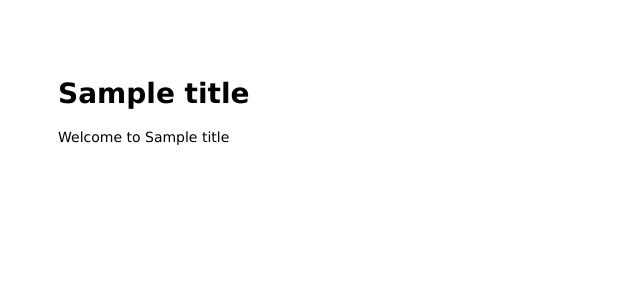
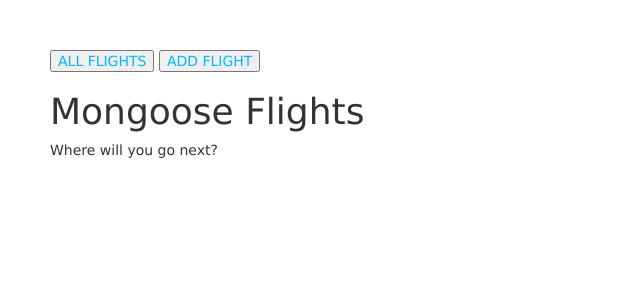
Before and after one commit to tiffbouchard/mongoose-flights, a Node server app: template views/index.ejs in a window 1280 px wide. Shown: the top 300 px of the page, without its empty margins (0-640 px from the left). Run offline with Node 20, Linux system fonts and the light colour scheme; the template is opened without the code that fills it: most values are stand-ins (such as "Sample title", 1, 10 or a date in 2020); some libraries are stand-ins or nearby versions.

Commit message:
Add bootstrap change views

```diff
--- a/routes/index.js
+++ b/routes/index.js
@@ -3,7 +3,7 @@ var router = express.Router();
 
 /* GET home page. */
 router.get('/', function(req, res, next) {
-  res.redirect('/flights');
+  res.render('index', { title: 'Mongoose Flights' });
 });
 
 module.exports = router;
--- a/views/flights/index.ejs
+++ b/views/flights/index.ejs
@@ -1,5 +1,3 @@
 <%- include('./partials/header') %>
-    <h1>Mongoose Flights</h1>
-  </body>
-</html>
+
 <%- include('./partials/footer') %>
--- a/views/index.ejs
+++ b/views/index.ejs
@@ -1,11 +1,6 @@
-<!DOCTYPE html>
-<html>
-  <head>
-    <title><%= title %></title>
-    <link rel='stylesheet' href='/stylesheets/style.css' />
-  </head>
-  <body>
-    <h1><%= title %></h1>
-    <p>Welcome to <%= title %></p>
+<%- include('./partials/header') %>
+<h1>Mongoose Flights</h1>
+    <p>Where will you go next?</p>
   </body>
 </html>
+<%- include('./partials/footer') %>
--- a/views/partials/header.ejs
+++ b/views/partials/header.ejs
@@ -1,8 +1,9 @@
 <!DOCTYPE html>
 <html>
   <head>
-    <title>Mongoose Flights</title>
+    <title><%= title %></title>
+    <link rel="stylesheet" href="https://maxcdn.bootstrapcdn.com/bootstrap/3.3.7/css/bootstrap.min.css" integrity="sha384-BVYiiSIFeK1dGmJRAkycuHAHRg32OmUcww7on3RYdg4Va+PmSTsz/K68vbdEjh4u" crossorigin="anonymous">
     <link rel='stylesheet' href='/stylesheets/style.css' />
   </head>
   <body>
-    <a href="/flights">ALL FLIGHTS</a> | <a href="/flights/new">ADD FLIGHT</a>
+    <a href="/flights"><button>ALL FLIGHTS</button></a> <a href="/flights/new"><button>ADD FLIGHT</button></a>
```
Also changed, not shown: views/flights/show.ejs (line endings or trailing spaces).
